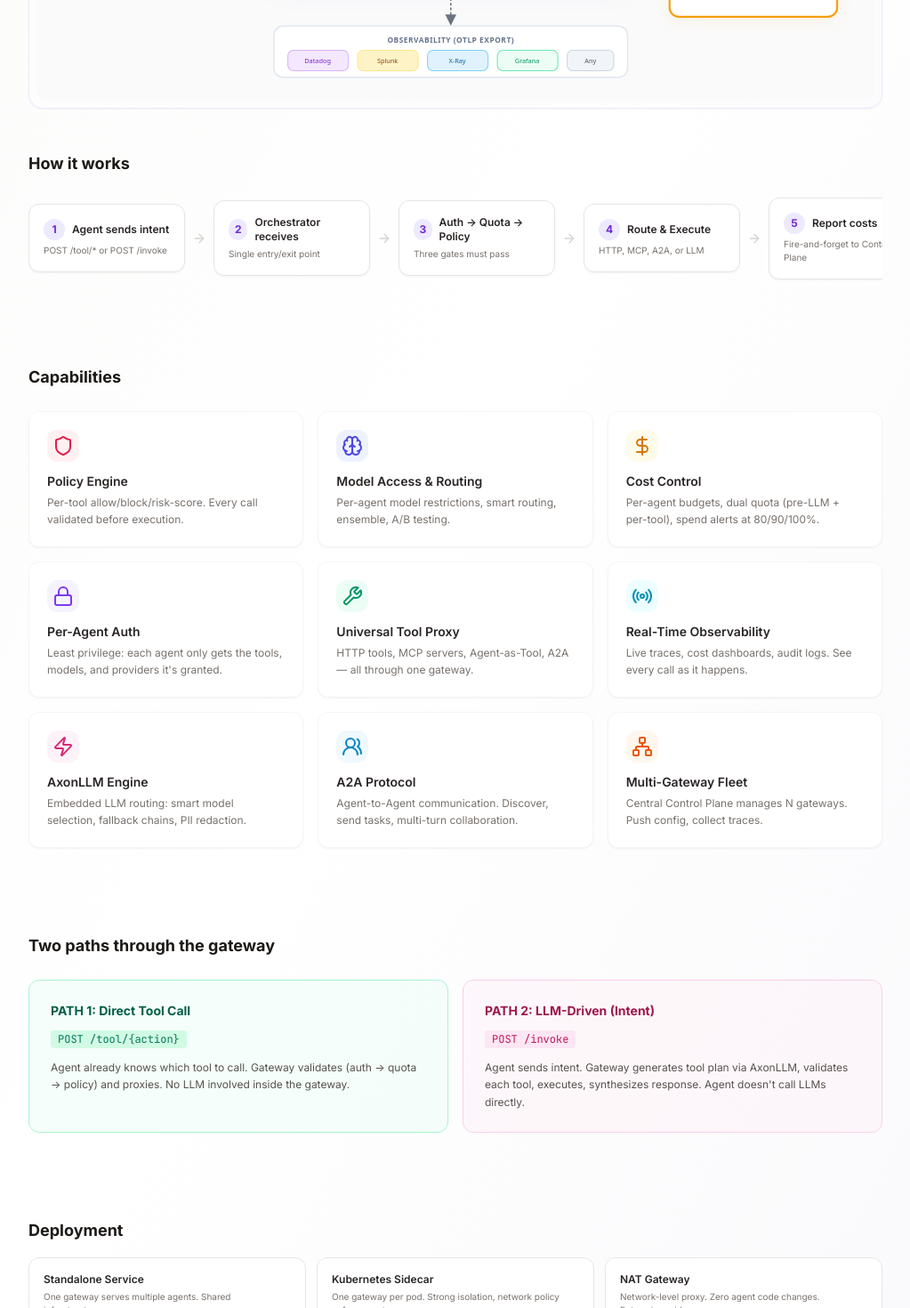
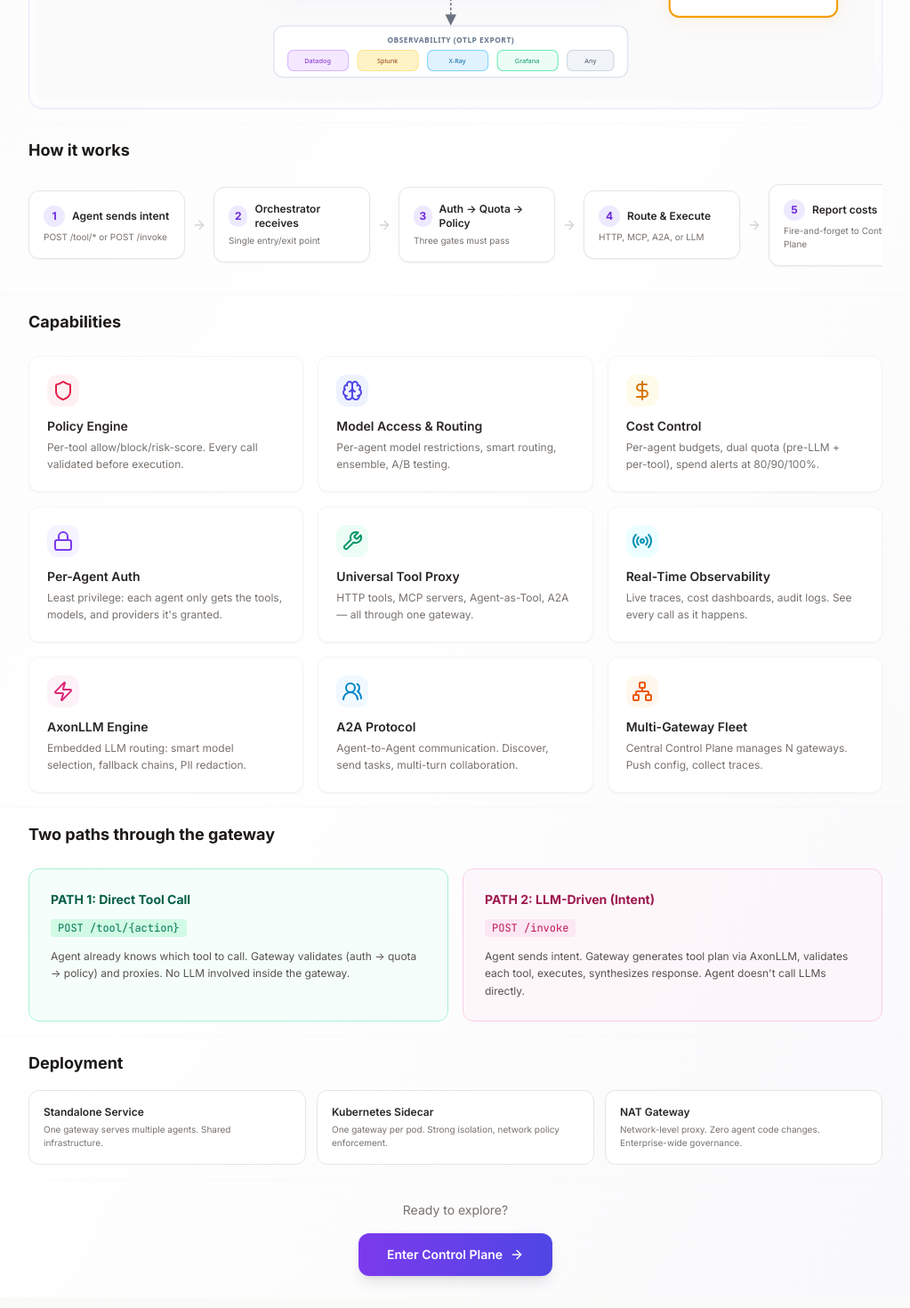
Before and after one commit to hk-775/ostiari, a React (Vite) app in the folder control-plane/frontend/: page / in a window 1280 px wide. Shown: the part 740-2210 px from the top of the page at 89% size, without its empty margins (128-1151 px from the left). Built offline with nearby package versions, Linux system fonts and the light colour scheme; no server answers; the HTML template or start-up script is replaced by a standard one.

Commit message:
Add faded separators, tighten all section spacing on landing

```diff
--- a/control-plane/frontend/src/pages/Landing.tsx
+++ b/control-plane/frontend/src/pages/Landing.tsx
@@ -54,7 +54,7 @@ export function Landing() {
       </div>
 
       {/* How it works */}
-      <div className="max-w-5xl mx-auto px-8 py-8">
+      <div className="max-w-5xl mx-auto px-8 py-4 border-t border-stone-100/50">
         <h2 className="text-lg font-bold text-stone-900 mb-6">How it works</h2>
         <div className="flex items-center gap-2 overflow-x-auto pb-4">
           {ARCHITECTURE_FLOW.map((item, i) => (
@@ -73,7 +73,7 @@ export function Landing() {
       </div>
 
       {/* Features grid */}
-      <div className="max-w-5xl mx-auto px-8 py-12">
+      <div className="max-w-5xl mx-auto px-8 py-4 border-t border-stone-100/50">
         <h2 className="text-lg font-bold text-stone-900 mb-6">Capabilities</h2>
         <div className="grid gap-4 sm:grid-cols-2 lg:grid-cols-3">
           {FEATURES.map(f => (
@@ -89,7 +89,7 @@ export function Landing() {
       </div>
 
       {/* Two paths */}
-      <div className="max-w-5xl mx-auto px-8 py-12">
+      <div className="max-w-5xl mx-auto px-8 py-4 border-t border-stone-100/50">
         <h2 className="text-lg font-bold text-stone-900 mb-6">Two paths through the gateway</h2>
         <div className="grid gap-4 sm:grid-cols-2">
           <div className="rounded-xl border border-emerald-200 bg-emerald-50/50 p-6">
@@ -110,7 +110,7 @@ export function Landing() {
       </div>
 
       {/* Deployment */}
-      <div className="max-w-5xl mx-auto px-8 py-12">
+      <div className="max-w-5xl mx-auto px-8 py-4 border-t border-stone-100/50">
         <h2 className="text-lg font-bold text-stone-900 mb-4">Deployment</h2>
         <div className="grid gap-3 sm:grid-cols-3">
           <div className="rounded-xl border border-stone-200 bg-white p-4">
@@ -129,7 +129,7 @@ export function Landing() {
       </div>
 
       {/* CTA */}
-      <div className="max-w-5xl mx-auto px-8 py-16 text-center">
+      <div className="max-w-5xl mx-auto px-8 py-6 border-t border-stone-100/50 text-center">
         <p className="text-sm text-stone-500 mb-4">Ready to explore?</p>
         <Link to="/dashboard" className="inline-flex items-center gap-2 rounded-xl bg-gradient-to-r from-violet-600 to-indigo-600 px-8 py-3.5 text-sm font-semibold text-white shadow-lg hover:shadow-xl transition">
           Enter Control Plane <ArrowRight className="h-4 w-4" />
```
